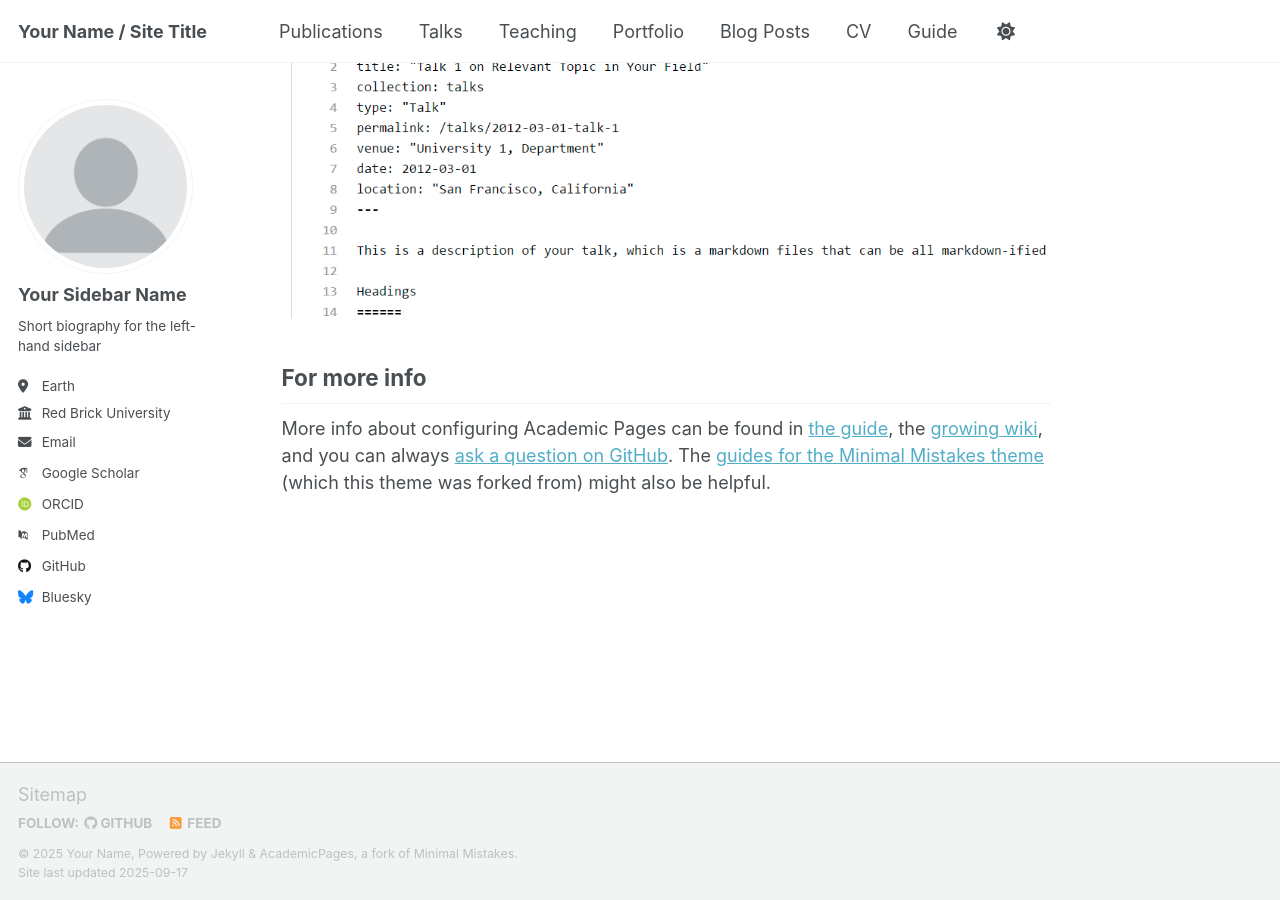
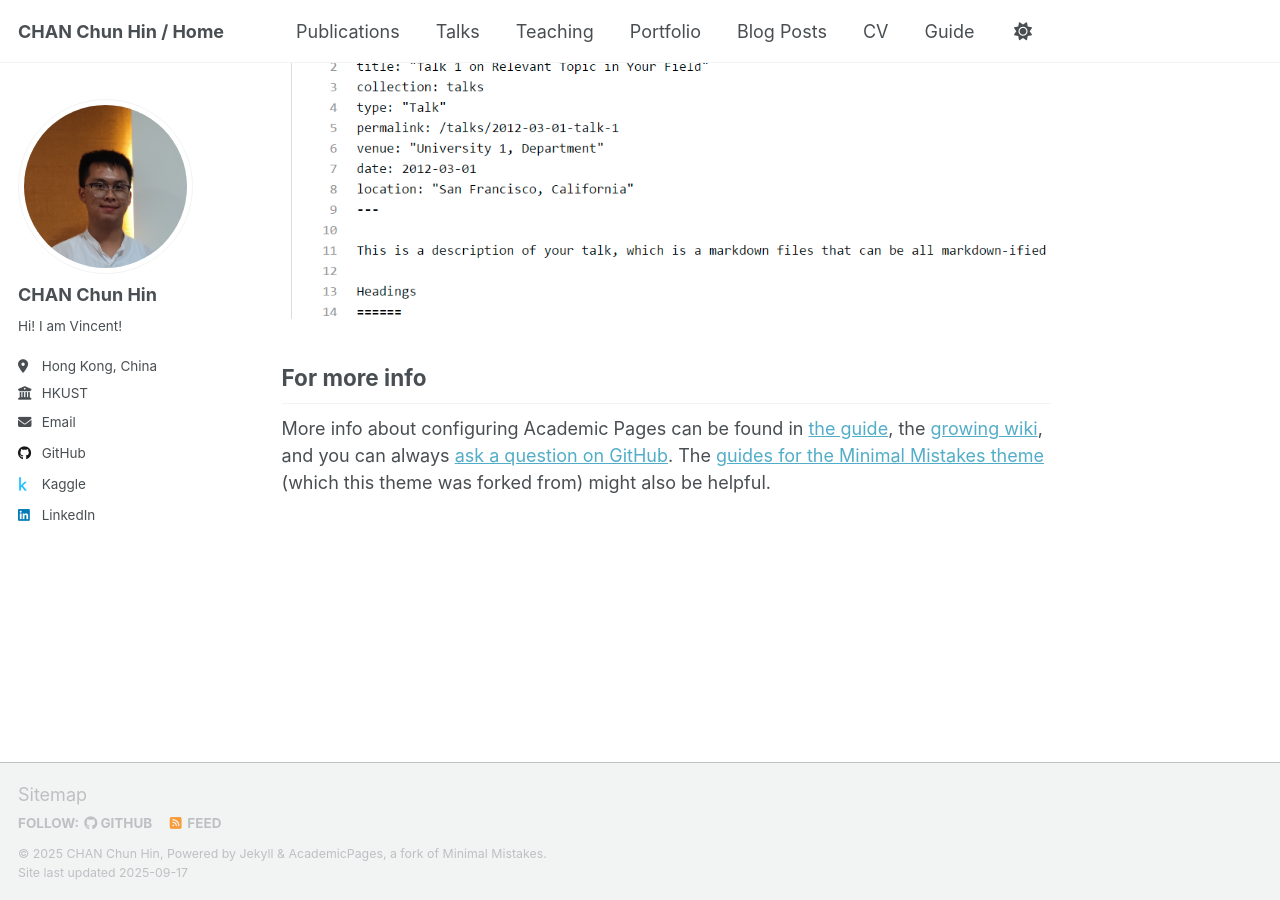
Before and after one commit to Vincent-Chan/index, a Jekyll site: the page built from _pages/about.md, in a window 1280 px wide and 900 px high, scrolled down 2880 px. Built offline with Jekyll 4.4.1, drawn with Linux system fonts in a browser that asks for light colours; some web fonts are replaced; a script that is not in the unit is left out.

Commit message:
configured `_config.yml` page & added my avatar image

```diff
--- a/_config.yml
+++ b/_config.yml
@@ -9,11 +9,11 @@
 # Basic Site Settings
 locale                   : "en-US"
 site_theme               : "default" # Currently available options are "default", "air"
-title                    : "Your Name / Site Title"
+title                    : "CHAN Chun Hin / Home"
 title_separator          : "-"
-name                     : &name "Your Name"
-description              : &description "Your Name's academic portfolio"   # Update this with a general description of your site, this is the default if not overridden by a page
-url                      : https://academicpages.github.io # The base hostname & protocol for your site e.g. "https://[your GitHub username].github.io",
+name                     : &name "CHAN Chun Hin"
+description              : &description "Hi! This is CHAN Chun Hin's academic portfolio!"   # Update this with a general description of your site, this is the default if not overridden by a page
+url                      : https://vincent-chan.github.io/index # The base hostname & protocol for your site e.g. "https://[your GitHub username].github.io",
                                                            # or if you already have some other page hosted on Github then use "https://[your GitHub username].github.io/[Your Repo Name]"
 baseurl                  : "" # the subpath of your site, e.g. "/blog"
 repository               : "academicpages/academicpages.github.io"
@@ -23,24 +23,24 @@ repository               : "academicpages/academicpages.github.io"
 #               Additional customization can be done by editing /_includes/author-profile.html
 author:
   # Biographic information
-  avatar           : "profile.png"
-  name             : "Your Sidebar Name"
+  avatar           : "vincent_avatar.jpg"
+  name             : "CHAN Chun Hin"
   pronouns         : # example: "she/her"
-  bio              : "Short biography for the left-hand sidebar"
-  location         : "Earth"
-  employer         : "Red Brick University"
+  bio              : "Hi! I am Vincent!"
+  location         : "Hong Kong, China"
+  employer         : "HKUST"
   uri              : # URL
-  email            : "none@example.org"
+  email            : "chchanec@connect.ust.hk"
 
   # Academic websites
   academia         : # URL
   arxiv            : # URL - Update with the correct link to your profile
-  googlescholar    : "https://scholar.google.com/citations?user=PS_CX0AAAAAJ"
+  googlescholar    : # URL "https://scholar.google.com/citations?user=PS_CX0AAAAAJ"
   inspire-hep      : # URL
   impactstory      : # URL
-  orcid            : "http://orcid.org/yourorcidurl"
+  orcid            : # URL "http://orcid.org/yourorcidurl"
   semantic         : # URL
-  pubmed           : "https://www.ncbi.nlm.nih.gov/pubmed/?term=john+snow"
+  pubmed           : # URL "https://www.ncbi.nlm.nih.gov/pubmed/?term=john+snow"
   researchgate     : # URL
   scopus           : # URL
 
@@ -48,13 +48,13 @@ author:
   bitbucket        : # Username - Update with your username on the site
   codepen          : # Username
   dribbble         : # Username
-  github           : "academicpages"
-  kaggle           : # Username
+  github           : "Vincent-Chan"
+  kaggle           : "vincentchan9839"
   stackoverflow    : # User number or user number and name (i.e., use "1" or "1/jeff-atwood")
 
   # Social media
   artstation       : # Username
-  bluesky          : "bsky.app" # Replace this with you Bluesky username
+  bluesky          : # Username "bsky.app" # Replace this with you Bluesky username
   facebook         : # Username
   flickr           : # Username
   foursquare       : # Username
@@ -63,7 +63,7 @@ author:
   keybase          : # Username
   instagram        : # Username
   lastfm           : # Username
-  linkedin         : # Username
+  linkedin         : chun-hin-c-234723288 # Username
   mastodon         : # URL
   medium           : # URL
   pinterest        : # Username
@@ -152,7 +152,7 @@ social:
 
 # Analytics
 analytics:
-  provider               :  "false" # false (default), "google", "google-universal", "google-analytics-4", "custom"
+  provider               :  "google-universal" # false (default), "google", "google-universal", "google-analytics-4", "custom"
   google:
     tracking_id          :
 
```
Also changed, not shown: images/vincent_avatar.jpg (added).
